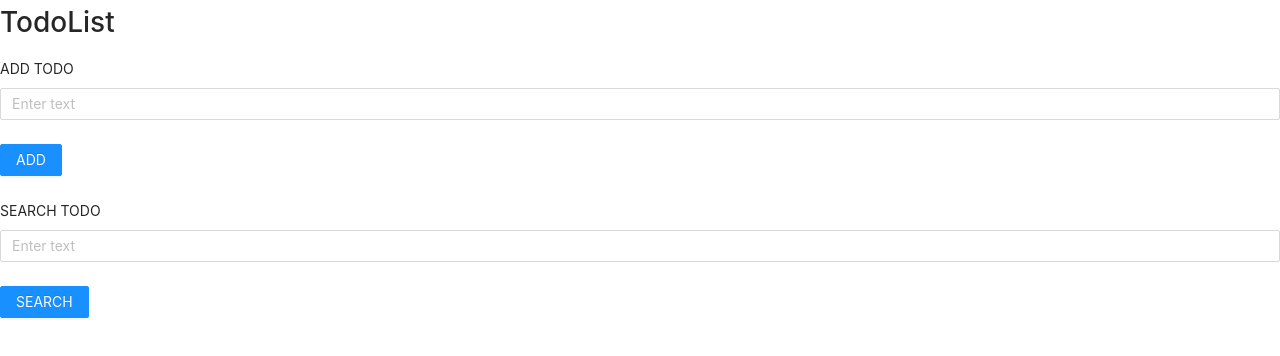
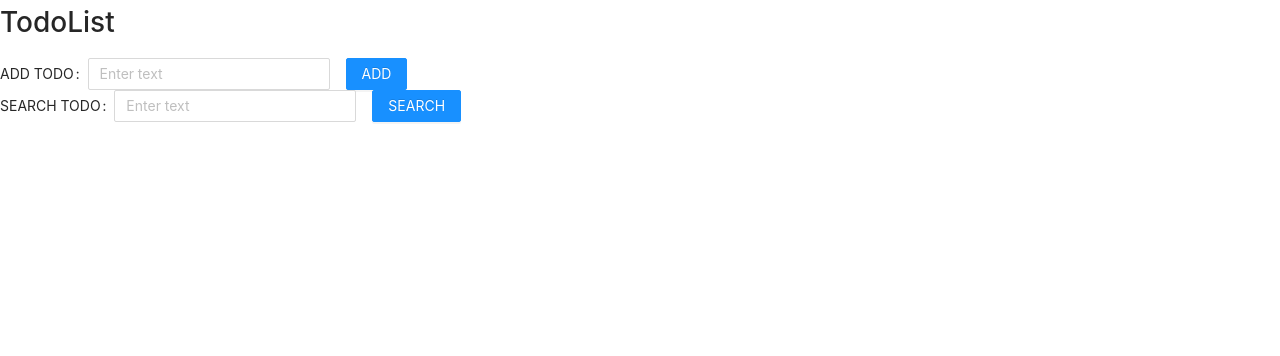
Before and after one commit to chiraphon-w/todo-typeScript, a Next.js app: page / in a window 1280 px wide. Shown: the top 356 px of the page. Built offline with nearby package versions, Linux system fonts and the light colour scheme.

Commit message:
fix layout

```diff
--- a/src/components/TodoForm.tsx
+++ b/src/components/TodoForm.tsx
@@ -19,9 +19,12 @@ const TodoForm: React.FC<TodoFormProps> = ({ addTodo, search, type }) => {
       <Form
         onFinish={type === 'add' ? onHandleAdd : onHandleSearch}
         form={form}
-        layout='vertical'
+        layout='inline'
       >
-        <Form.Item label={type === 'add' ? 'ADD TODO' : 'SEARCH TODO'} name='title'>
+        <Form.Item
+          label={type === 'add' ? 'ADD TODO' : 'SEARCH TODO'}
+          name='title'
+        >
           <Input placeholder='Enter text' />
         </Form.Item>
         <Form.Item>
--- a/src/pages/index.tsx
+++ b/src/pages/index.tsx
@@ -49,6 +49,7 @@ export default function Home() {
 
     setTodos([...todos, data]);
   };
+
   const deleteTodo = (todo: TodoProps) => {
     if (todos.length > 0) {
       setTodos(todos.filter((todoFilter) => todoFilter.id !== todo.id));
@@ -64,16 +65,14 @@ export default function Home() {
       }
       return data;
     });
-    console.log("xx ",newData);
     setTodos(newData);
   };
-  console.log('test ', todos);
 
   return (
     <>
-      <div className='w-100 max-w-4xl mx-auto p-5'>
+      <div className='w-full max-w-4xl mx-auto p-5'>
         <h1 className='text-4xl font-bold'>TodoList</h1>
-        <div className='flex'>
+        <div className='flex p-5'>
           <TodoForm addTodo={addTodo} type={'add'} />
           <TodoForm search={search} type={'search'} />
         </div>
```
